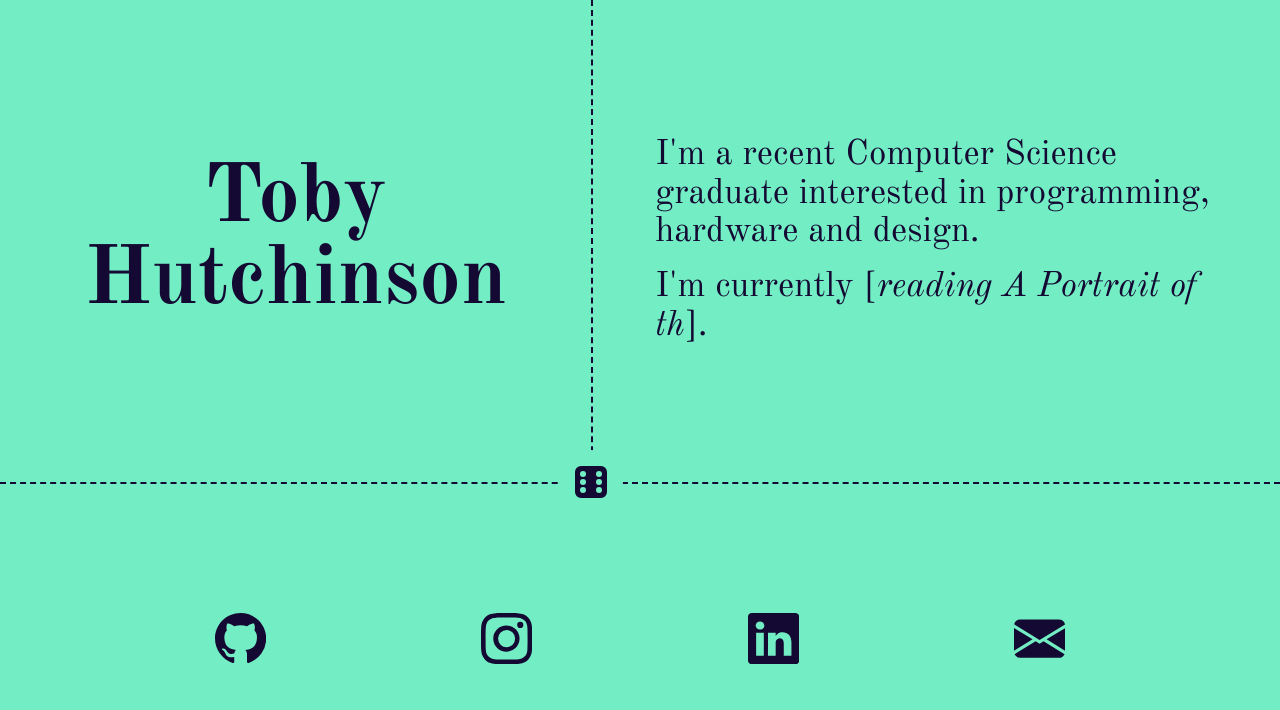
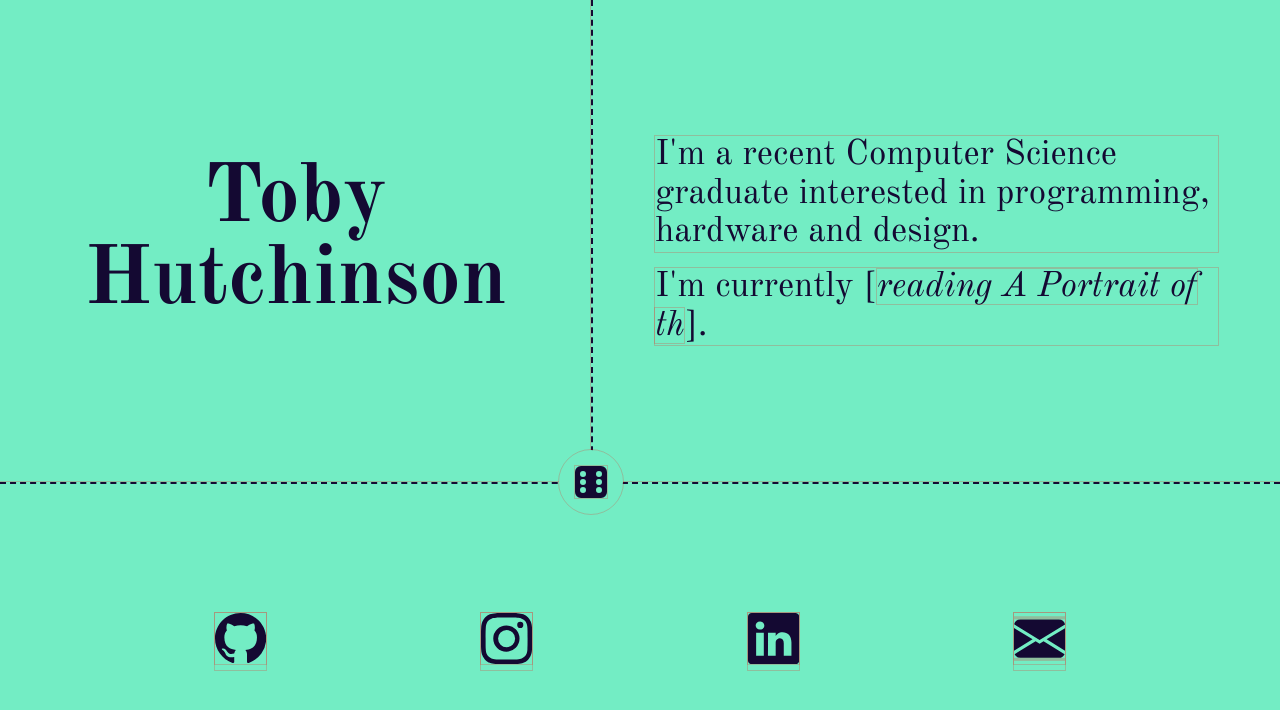
Before and after one commit to toblaroni/toader, a plain HTML site: page index.html in a window 1280 px wide. Drawn offline with nearby package versions, Linux system fonts and the light colour scheme.

Commit message:
Debugging

```diff
--- a/style.css
+++ b/style.css
@@ -157,3 +157,20 @@ body {
         width: 5.3vw;
     }
 }
+
+* {
+  outline: 1px solid rgba(255, 0, 0, 0.2);
+}
+
+/* Visually show when something overflows horizontally */
+body::after {
+  content: "";
+  position: fixed;
+  top: 0;
+  left: 100vw;
+  width: 2px;
+  height: 100vh;
+  background: red;
+  pointer-events: none;
+  z-index: 9999;
+}
```
